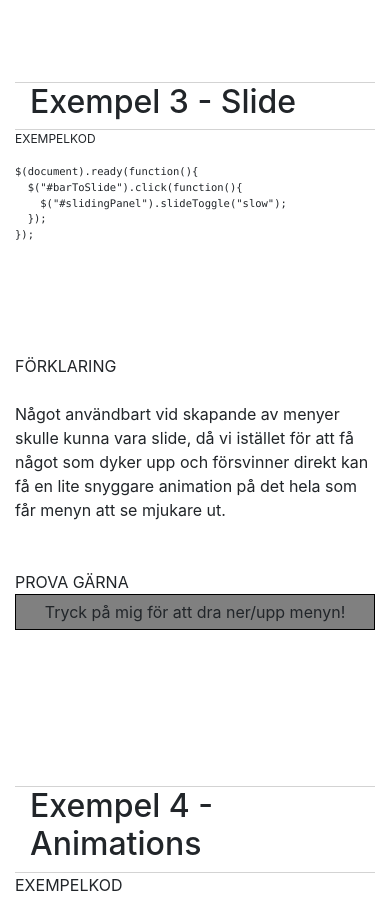
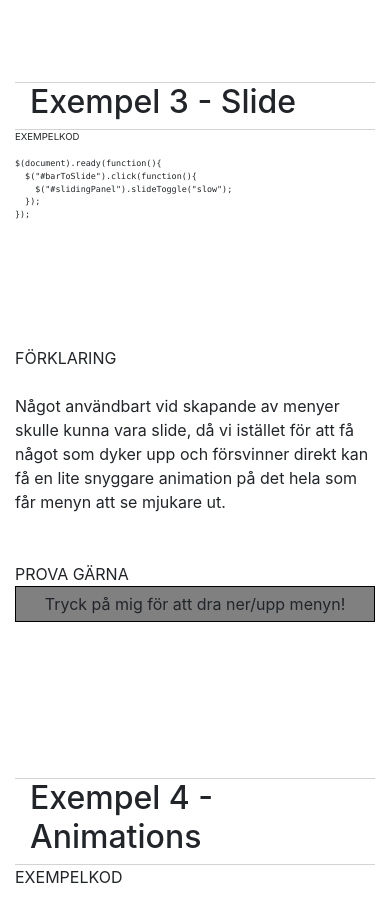
Before and after one commit to JakobBjork/jQueryIntro, a plain HTML site: page index.html in a window 390 px wide. Shown: the part 3191-4100 px from the top of the page. Drawn offline with nearby package versions, Linux system fonts and the light colour scheme.

Commit message:
Add files via upload

```diff
--- a/Style.css
+++ b/Style.css
@@ -37,7 +37,7 @@ h1, h2, h3, h4{
 
 @media(max-width: 768px){
   .codeBlockFigure{
-    font-size: 12px;
+    font-size: 60%;
   }
 }
 
```
